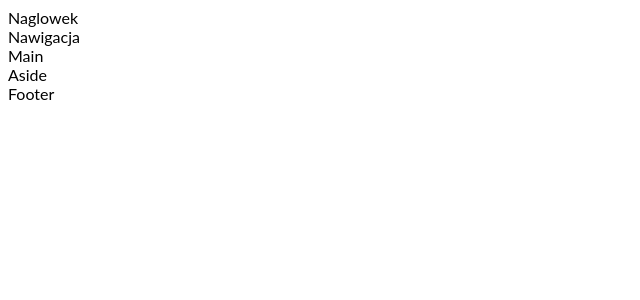
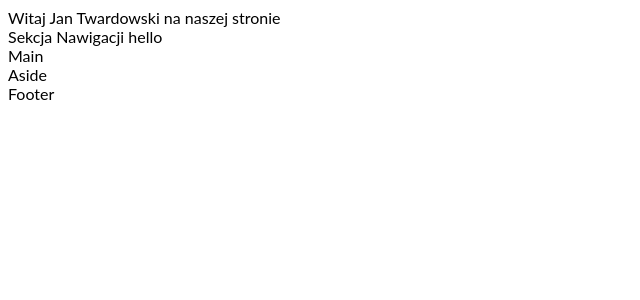
Before and after one commit to grzegorzglabpl/react-pt7pbc, a React (Create React App) app: page / in a window 1280 px wide. Shown: the top 300 px of the page, without its empty margins (0-640 px from the left). Built offline with nearby package versions, Linux system fonts and the light colour scheme.

Commit message:
2 files modified

```diff
--- a/package.json
+++ b/package.json
@@ -3,8 +3,10 @@
   "version": "0.0.0",
   "private": true,
   "dependencies": {
+    "hookrouter": "^1.2.5",
     "react": "^17.0.2",
-    "react-dom": "^17.0.2"
+    "react-dom": "^17.0.2",
+    "url": "^0.11.0"
   },
   "scripts": {
     "start": "react-scripts start",
--- a/src/App.js
+++ b/src/App.js
@@ -1,12 +1,20 @@
 import React from 'react';
 import './style.css';
 
-const Header = () => {
-  return <header>Naglowek</header>;
+const Header = ({ imie, nazwisko }) => {
+  return (
+    <header>
+      Witaj {imie} {nazwisko} na naszej stronie
+    </header>
+  );
 };
 
-const Nav = () => {
-  return <nav>Nawigacja</nav>;
+const Nav = props => {
+  const { naglowek, aktywnaStrona } = props;
+
+  const naglowek1 = naglowek + ' hello';
+
+  return <nav>{naglowek1}</nav>;
 };
 
 const Main = () => {
@@ -23,9 +31,9 @@ const Footer = () => {
 
 export default function App() {
   return (
-    <div contentEditable="true">
-      <Header />
-      <Nav />
+    <div>
+      <Header imie="Jan" nazwisko="Twardowski" />
+      <Nav naglowek="Sekcja Nawigacji" aktywnaStrona="1" />
       <Main />
       <Aside />
       <Footer />
```
